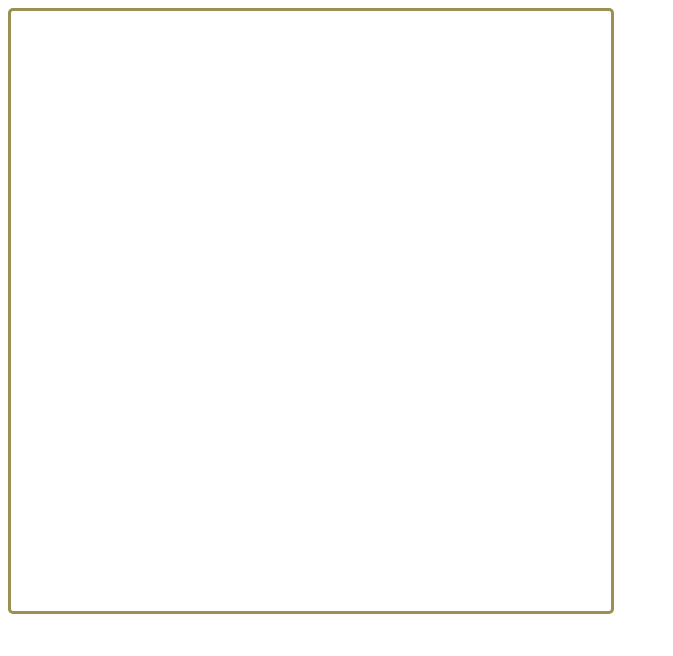
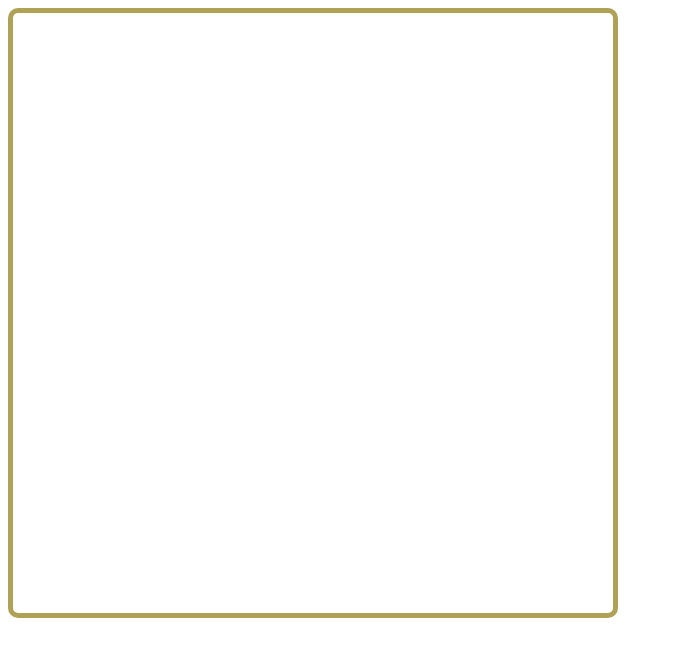
Before and after one commit to PassKeyRa/2048online, a website: page index.html in a window 1280 px wide. Shown: the whole page, without its empty margins (0-673 px from the left). Drawn offline with nearby package versions, Linux system fonts and the light colour scheme.

Commit message:
Arbeitet.

```diff
--- a/index.html
+++ b/index.html
@@ -2,7 +2,7 @@
 	<head>
 		<meta charset="utf-8"/>
 		<title>2048 Online</title>
-		<link rel="stylesheet" type="text/css" href="/styles.css">
+		<link rel="stylesheet" type="text/css" href="/static/styles.css">
 		<script src="/socket.io/socket.io.js"></script>
 	</head>
 	<body>
--- /dev/null
+++ b/static/styles.css
@@ -0,0 +1,8 @@
+canvas {
+	width:600px;
+	height:600px;
+	border:5px solid #afa256;
+	border-radius:10px;
+	-moz-border-radius:10px;
+	-webkit-border-radius:10px;
+}
--- a/styles.css
+++ /dev/null
@@ -1,8 +0,0 @@
-canvas {
-	width:600px;
-	height:600px;
-	border:3px solid #9b9052;
-	border-radius:5px;
-	-moz-border-radius:5px;
-	-webkit-border-radius:5px;
-}
```
